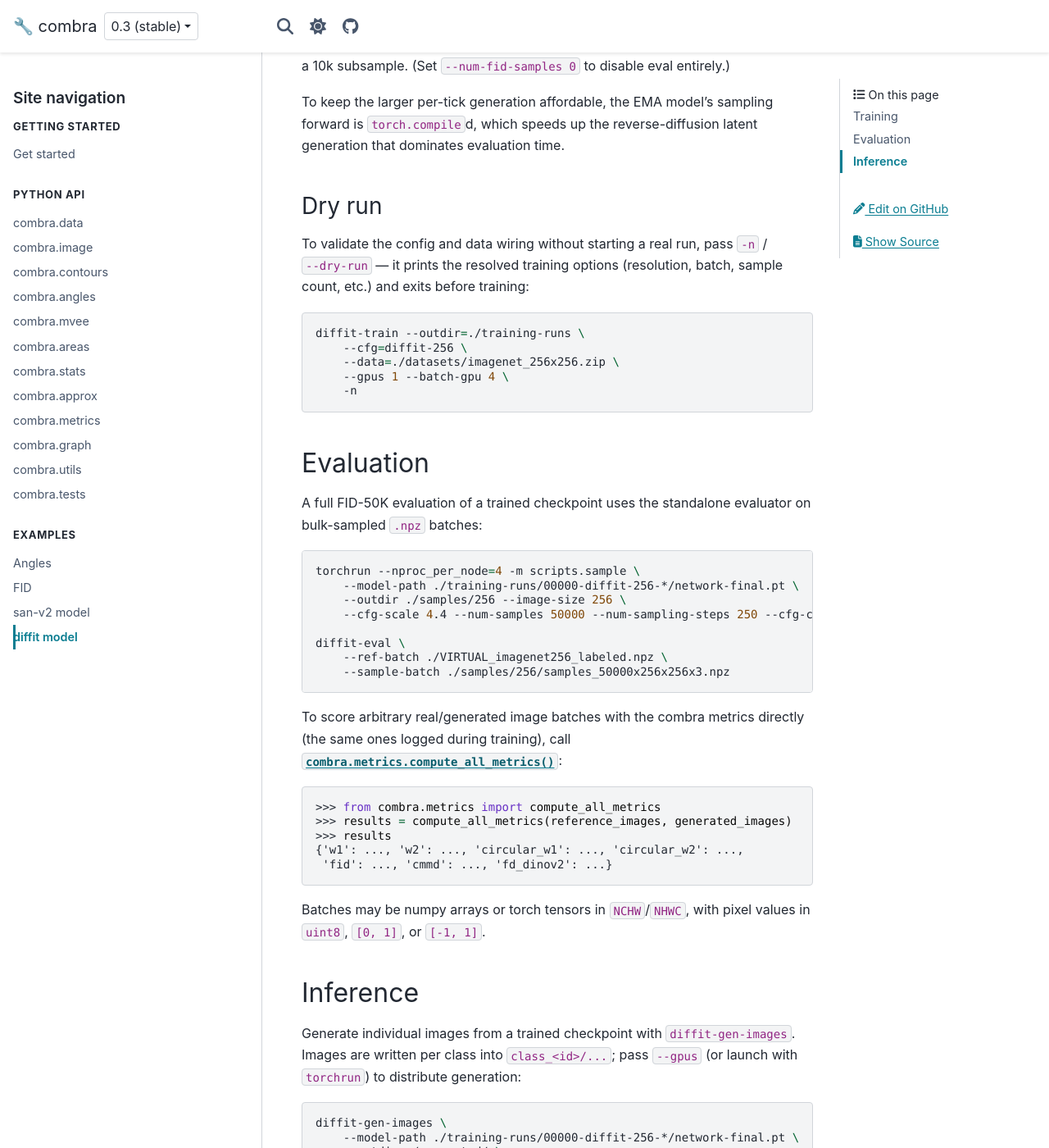
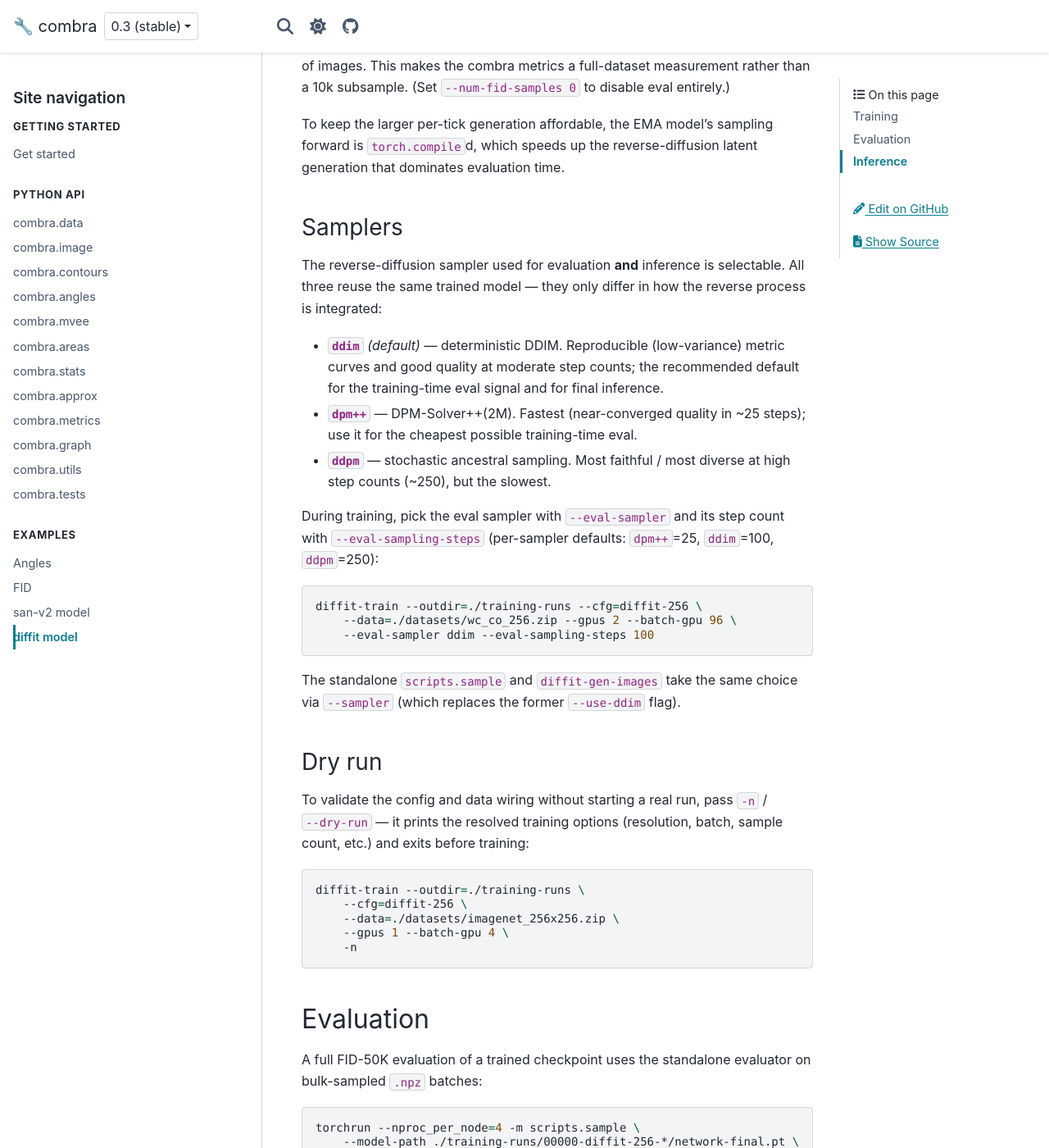
Before and after one commit to dkagramanyan/wc_cv, a Sphinx documentation site: the page built from docs/examples/diffit.md, in a window 1280 px wide and 1400 px high, scrolled down 1373 px. Shown: the whole window at 82% size. Built offline with Sphinx 7.4.7 and the PyData theme 0.15.4, drawn with Linux system fonts in a browser that asks for light colours; some of the changed text lies outside the part shown.

Commit message:
docs: document selectable sampler (DDIM default) for DiffiT
Add a Samplers subsection explaining dpm++/ddim/ddpm and the DDIM default,
document --eval-sampler/--eval-sampling-steps on diffit-train and --sampler
on sample.py/diffit-gen-images (replacing --use-ddim), and update the
command examples.

Co-Authored-By: Claude Opus 4.8 (1M context) <noreply@anthropic.com>
Claude-Session: https://claude.ai/code/session_01KY2mLeedmeuuX6btm3QmuY

````diff
--- a/docs/examples/diffit.md
+++ b/docs/examples/diffit.md
@@ -38,8 +38,9 @@ diffit-train --outdir=./training-runs \
 ```
 
 During training, at each evaluation tick (every `--snap` ticks) the loop
-generates a batch of images from the EMA model by running the DPM-Solver++
-reverse-diffusion sampler in VAE latent space, decodes them to pixels, and runs
+generates a batch of images from the EMA model by running the configured
+reverse-diffusion sampler (DDIM by default — see the Samplers section below) in
+VAE latent space, decodes them to pixels, and runs
 `compute_all_metrics(reals, fakes)` (when combra is installed). All returned
 metrics — angle-Wasserstein `w1`, `w2`, `circular_w1`, `circular_w2`, the
 bimodal-Gaussian relative errors `mu1`/`mu2`/`sigma1`/`sigma2`/`amp1`/`amp2`, and
@@ -60,6 +61,33 @@ than a 10k subsample. (Set `--num-fid-samples 0` to disable eval entirely.)
 To keep the larger per-tick generation affordable, the EMA model's sampling
 forward is `torch.compile`d, which speeds up the reverse-diffusion latent
 generation that dominates evaluation time.
+
+### Samplers
+
+The reverse-diffusion sampler used for evaluation **and** inference is selectable.
+All three reuse the same trained model — they only differ in how the reverse
+process is integrated:
+
+- **`ddim`** *(default)* — deterministic DDIM. Reproducible (low-variance) metric
+  curves and good quality at moderate step counts; the recommended default for the
+  training-time eval signal and for final inference.
+- **`dpm++`** — DPM-Solver++(2M). Fastest (near-converged quality in ~25 steps);
+  use it for the cheapest possible training-time eval.
+- **`ddpm`** — stochastic ancestral sampling. Most faithful / most diverse at high
+  step counts (~250), but the slowest.
+
+During training, pick the eval sampler with `--eval-sampler` and its step count
+with `--eval-sampling-steps` (per-sampler defaults: `dpm++`=25, `ddim`=100,
+`ddpm`=250):
+
+```bash
+diffit-train --outdir=./training-runs --cfg=diffit-256 \
+    --data=./datasets/wc_co_256.zip --gpus 2 --batch-gpu 96 \
+    --eval-sampler ddim --eval-sampling-steps 100
+```
+
+The standalone `scripts.sample` and `diffit-gen-images` take the same choice via
+`--sampler` (which replaces the former `--use-ddim` flag).
 
 ### Dry run
 
@@ -84,7 +112,8 @@ on bulk-sampled `.npz` batches:
 torchrun --nproc_per_node=4 -m scripts.sample \
     --model-path ./training-runs/00000-diffit-256-*/network-final.pt \
     --outdir ./samples/256 --image-size 256 \
-    --cfg-scale 4.4 --num-samples 50000 --num-sampling-steps 250 --cfg-cond
+    --cfg-scale 4.4 --num-samples 50000 \
+    --sampler ddim --num-sampling-steps 250 --cfg-cond
 
 diffit-eval \
     --ref-batch ./VIRTUAL_imagenet256_labeled.npz \
@@ -120,7 +149,7 @@ diffit-gen-images \
     --samples-per-class 1000 \
     --classes 0,1,2 \
     --cfg-scale 4.4 \
-    --num-sampling-steps 250 \
+    --sampler ddim --num-sampling-steps 250 \
     --gpus 0,1,2,3 \
     --batch-size 32
 ```
````
